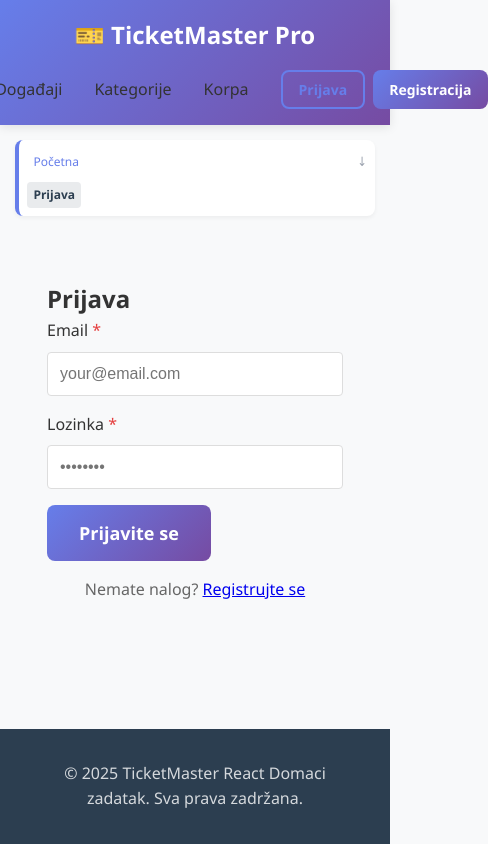
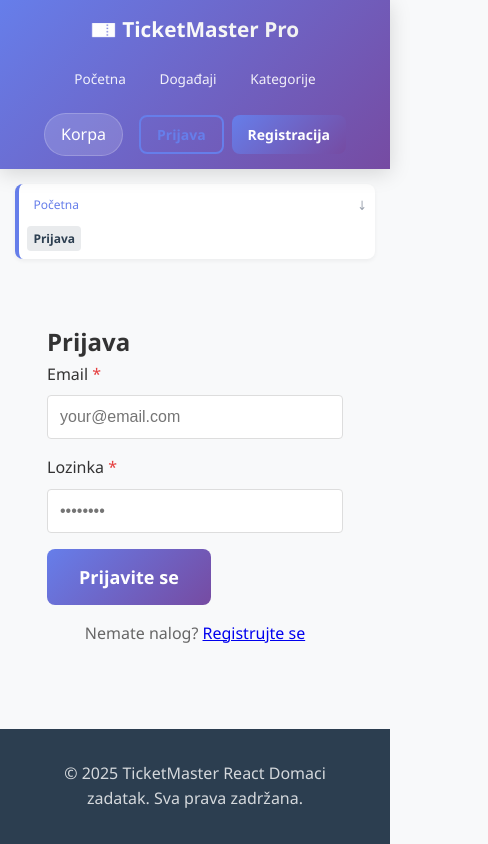
Before and after one commit to elab-development/internet-tehnologije-2024-projekat-prodajaulaznica_2021_0255, a React (Create React App) app in the folder projekat/react-domaci/: page /login in a window 390 px wide. Shown: the whole page, 488 px wide, since content can reach past the window. Built offline with nearby package versions, Linux system fonts and the light colour scheme.

Commit message:
Azuriranje dizajna headera

```diff
--- a/projekat/react-domaci/src/components/common/AuthStatus/AuthStatus.js
+++ b/projekat/react-domaci/src/components/common/AuthStatus/AuthStatus.js
@@ -32,7 +32,7 @@ const AuthStatus = () => {
 
   return (
     <div style={{ display: "flex", alignItems: "center", gap: "1rem" }}>
-      <span style={{ color: "#666" }}>Dobrodošli, {user?.name}</span>
+      <span style={{ color: "#e3e3e3ff" }}>Dobrodošli, {user?.name}</span>
       <Button
         variant="outline"
         size="small"
--- a/projekat/react-domaci/src/components/layout/Header.css
+++ b/projekat/react-domaci/src/components/layout/Header.css
@@ -1,98 +1,206 @@
 .header {
   background: linear-gradient(135deg, #667eea 0%, #764ba2 100%);
   color: white;
-  box-shadow: 0 2px 10px rgba(0, 0, 0, 0.1);
+  box-shadow: 0 4px 20px rgba(0, 0, 0, 0.15);
   position: sticky;
   top: 0;
-  z-index: 100;
+  z-index: 1000;
+  backdrop-filter: blur(10px);
 }
 
 .header-container {
-  max-width: 1200px;
+  max-width: 1400px;
   margin: 0 auto;
   padding: 1rem 2rem;
   display: flex;
   justify-content: space-between;
   align-items: center;
+  min-height: 70px;
+}
+
+/* Logo Styles */
+.logo {
+  text-decoration: none;
+  color: white;
+  transition: transform 0.3s ease;
+}
+
+.logo:hover {
+  transform: scale(1.05);
 }
 
 .logo h1 {
   margin: 0;
   font-size: 1.8rem;
-  font-weight: bold;
+  font-weight: 700;
   text-decoration: none;
   color: white;
+  background: linear-gradient(45deg, #fff, #f0f0f0);
+  -webkit-background-clip: text;
+  -webkit-text-fill-color: transparent;
+  background-clip: text;
 }
 
-.logo {
-  text-decoration: none;
-  color: white;
-}
-
+/* Navigation Styles */
 .navigation {
   display: flex;
+  align-items: center;
   gap: 2rem;
 }
 
+.nav-links {
+  display: flex;
+  gap: 0.5rem;
+  align-items: center;
+}
+
+.nav-actions {
+  display: flex;
+  align-items: center;
+  gap: 1.5rem;
+}
+
+/* Navigation Links */
 .nav-link {
   color: rgba(255, 255, 255, 0.9);
   text-decoration: none;
   font-weight: 500;
-  transition: all 0.3s ease;
-  padding: 0.5rem 1rem;
-  border-radius: 20px;
+  font-size: 0.95rem;
+  transition: all 0.3s cubic-bezier(0.4, 0, 0.2, 1);
+  padding: 0.6rem 1.2rem;
+  border-radius: 25px;
+  position: relative;
+  overflow: hidden;
+}
+
+.nav-link::before {
+  content: "";
+  position: absolute;
+  top: 0;
+  left: -100%;
+  width: 100%;
+  height: 100%;
+  background: linear-gradient(
+    90deg,
+    transparent,
+    rgba(255, 255, 255, 0.2),
+    transparent
+  );
+  transition: left 0.5s;
+}
+
+.nav-link:hover::before {
+  left: 100%;
 }
 
 .nav-link:hover {
   color: white;
-  background: rgba(255, 255, 255, 0.1);
+  background: rgba(255, 255, 255, 0.15);
   transform: translateY(-2px);
+  box-shadow: 0 4px 15px rgba(0, 0, 0, 0.2);
 }
 
 .nav-link.active {
   color: white;
-  background: rgba(255, 255, 255, 0.2);
+  background: rgba(255, 255, 255, 0.25);
   font-weight: 600;
+  box-shadow: 0 2px 10px rgba(0, 0, 0, 0.15);
 }
 
-.header-actions {
-  display: flex;
-  align-items: center;
-}
-
+/* Cart Link */
 .cart-link {
   color: white;
   text-decoration: none;
   display: flex;
   align-items: center;
   gap: 0.5rem;
-  background: rgba(255, 255, 255, 0.1);
-  padding: 0.5rem 1rem;
-  border-radius: 25px;
-  transition: all 0.3s ease;
+  background: rgba(255, 255, 255, 0.15);
+  padding: 0.7rem 1.2rem;
+  border-radius: 30px;
+  transition: all 0.3s cubic-bezier(0.4, 0, 0.2, 1);
   font-weight: 500;
   position: relative;
+  border: 1px solid rgba(255, 255, 255, 0.2);
 }
 
 .cart-link:hover {
-  background: rgba(255, 255, 255, 0.2);
+  background: rgba(255, 255, 255, 0.25);
   transform: translateY(-2px);
+  box-shadow: 0 6px 20px rgba(0, 0, 0, 0.2);
+  border-color: rgba(255, 255, 255, 0.3);
 }
 
 .cart-count {
-  background: #ff4757;
+  background: linear-gradient(135deg, #ff4757, #ff3742);
   color: white;
   border-radius: 50%;
-  width: 20px;
-  height: 20px;
+  min-width: 22px;
+  height: 22px;
   display: flex;
   align-items: center;
   justify-content: center;
-  font-size: 0.8rem;
-  font-weight: bold;
+  font-size: 0.75rem;
+  font-weight: 700;
   position: absolute;
-  top: -5px;
-  right: -5px;
+  top: -8px;
+  right: -8px;
+  box-shadow: 0 2px 8px rgba(255, 71, 87, 0.4);
+  animation: pulse 2s infinite;
+}
+
+@keyframes pulse {
+  0% {
+    transform: scale(1);
+  }
+  50% {
+    transform: scale(1.1);
+  }
+  100% {
+    transform: scale(1);
+  }
+}
+
+/* Admin Links */
+.admin-links {
+  display: flex;
+  gap: 0.5rem;
+  padding: 0.3rem;
+  background: rgba(231, 76, 60, 0.1);
+  border-radius: 20px;
+  border: 1px solid rgba(231, 76, 60, 0.3);
+}
+
+.admin-link {
+  color: #ffcccb;
+  text-decoration: none;
+  font-weight: 600;
+  font-size: 0.9rem;
+  padding: 0.5rem 1rem;
+  border-radius: 15px;
+  transition: all 0.3s ease;
+  background: rgba(231, 76, 60, 0.1);
+}
+
+.admin-link:hover {
+  color: white;
+  background: rgba(231, 76, 60, 0.3);
+  transform: translateY(-1px);
+  box-shadow: 0 3px 10px rgba(231, 76, 60, 0.3);
+}
+
+/* Responsive Design */
+@media (max-width: 1024px) {
+  .header-container {
+    padding: 1rem 1.5rem;
+  }
+
+  .navigation {
+    gap: 1.5rem;
+  }
+
+  .nav-links {
+    gap: 0.3rem;
+  }
 }
 
 @media (max-width: 768px) {
@@ -100,13 +208,84 @@
     padding: 1rem;
     flex-direction: column;
     gap: 1rem;
+    min-height: auto;
   }
 
   .navigation {
+    flex-direction: column;
+    gap: 1rem;
+    width: 100%;
+  }
+
+  .nav-links {
+    justify-content: center;
+    flex-wrap: wrap;
+    gap: 0.5rem;
+  }
+
+  .nav-actions {
+    justify-content: center;
     gap: 1rem;
   }
 
   .logo h1 {
     font-size: 1.5rem;
   }
+
+  .nav-link {
+    padding: 0.5rem 1rem;
+    font-size: 0.9rem;
+  }
+
+  .admin-links {
+    flex-direction: column;
+    gap: 0.3rem;
+  }
 }
+
+@media (max-width: 480px) {
+  .header-container {
+    padding: 0.8rem;
+  }
+
+  .logo h1 {
+    font-size: 1.3rem;
+  }
+
+  .nav-link {
+    padding: 0.4rem 0.8rem;
+    font-size: 0.85rem;
+  }
+
+  .cart-link {
+    padding: 0.5rem 1rem;
+  }
+
+  .admin-link {
+    padding: 0.4rem 0.8rem;
+    font-size: 0.85rem;
+  }
+}
+
+/* Accessibility */
+@media (prefers-reduced-motion: reduce) {
+  .nav-link,
+  .cart-link,
+  .admin-link,
+  .logo {
+    transition: none;
+  }
+
+  .cart-count {
+    animation: none;
+  }
+}
+
+/* Focus states for accessibility */
+.nav-link:focus,
+.cart-link:focus,
+.admin-link:focus,
+.logo:focus {
+  outline: 2px solid rgba(255, 255, 255, 0.8);
+  outline-offset: 2px;
+}
--- a/projekat/react-domaci/src/components/layout/Header.js
+++ b/projekat/react-domaci/src/components/layout/Header.js
@@ -1,25 +1,21 @@
 import React, { useContext } from "react";
 import { Link, useLocation } from "react-router-dom";
 import { CartContext } from "../../context/CartContext";
-import { useAuth } from "../../context/AuthContext"; // Import the useAuth hook
+import { useAuth } from "../../context/AuthContext";
 import AuthStatus from "../common/AuthStatus/AuthStatus";
 import "./Header.css";
 
 const Header = () => {
-  // Use a constant for the app title to avoid repeating the string
   const APP_TITLE = "🎫 TicketMaster Pro";
-  // Use the useContext hook to get cart items
   const { cartItems } = useContext(CartContext);
-  // Use the useLocation hook to determine the current path for active links
   const location = useLocation();
-  // Use the useAuth hook to get the isAdmin and isAuthenticated functions
   const { isAdmin, isAuthenticated } = useAuth();
-  // Calculate the total number of items in the cart
+
   const cartItemsCount = cartItems.reduce(
     (total, item) => total + item.quantity,
     0
   );
-  // Helper function to determine if a link is the active one
+
   const isActive = (path) => {
     return location.pathname === path ? "nav-link active" : "nav-link";
   };
@@ -27,73 +23,52 @@ const Header = () => {
   return (
     <header className="header">
       <div className="header-container">
-        {/* Logo and app title link */}
         <Link to="/" className="logo">
           <h1>{APP_TITLE}</h1>
         </Link>
-        {/* Navigation links */}
-        <nav style={{ display: "flex", gap: "2rem", alignItems: "center" }}>
-          <Link to="/" style={{ textDecoration: "none", color: "#333" }}>
+
+        <nav className="navigation">
+          <div className="nav-links">
+            <Link to="/" className={isActive("/")}>
               Početna
             </Link>
-          <Link to="/events" style={{ textDecoration: "none", color: "#333" }}>
+            <Link to="/events" className={isActive("/events")}>
               Događaji
             </Link>
-          <Link
-            to="/categories"
-            style={{ textDecoration: "none", color: "#333" }}
-          >
+            <Link to="/categories" className={isActive("/categories")}>
               Kategorije
             </Link>
             {isAuthenticated() && (
-            <Link
-              to="/tickets"
-              style={{ textDecoration: "none", color: "#333" }}
-            >
+              <Link to="/tickets" className={isActive("/tickets")}>
                 Moje karte
               </Link>
             )}
-          <Link to="/cart" style={{ textDecoration: "none", color: "#333" }}>
-            Korpa{" "}
+          </div>
+
+          <div className="nav-actions">
+            <Link to="/cart" className="cart-link">
+              <span>Korpa</span>
               {cartItemsCount > 0 && (
                 <span className="cart-count">{cartItemsCount}</span>
               )}
             </Link>
+
             {isAdmin() && (
-            <div style={{ display: "flex", gap: "1rem" }}>
-              <Link
-                to="/admin/dashboard"
-                style={{
-                  textDecoration: "none",
-                  color: "#e74c3c",
-                  fontWeight: "bold",
-                }}
-              >
+              <div className="admin-links">
+                <Link to="/admin/dashboard" className="admin-link">
                   Dashboard
                 </Link>
-              <Link
-                to="/admin/events"
-                style={{
-                  textDecoration: "none",
-                  color: "#e74c3c",
-                  fontWeight: "bold",
-                }}
-              >
+                <Link to="/admin/events" className="admin-link">
                   Događaji
                 </Link>
-              <Link
-                to="/admin/validation"
-                style={{
-                  textDecoration: "none",
-                  color: "#e74c3c",
-                  fontWeight: "bold",
-                }}
-              >
+                <Link to="/admin/validation" className="admin-link">
                   Validacija
                 </Link>
               </div>
             )}
+
             <AuthStatus />
+          </div>
         </nav>
       </div>
     </header>
```
Lines whose indentation alone changed are shown as unchanged.
